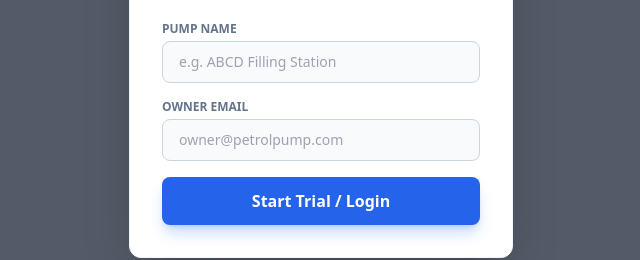
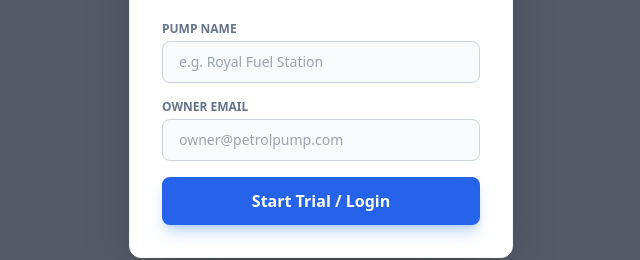
Before and after one commit to omtiwari9891-glitch/petro-app, a website: page public/index.html in a window 1280 px wide. Shown: the part 321-581 px from the top of the page, 319-959 px from the left. Drawn offline with nearby package versions, Linux system fonts and the light colour scheme.

Commit message:
Add files via upload

```diff
--- a/public/index.html
+++ b/public/index.html
@@ -19,11 +19,10 @@
             <form id="loginForm" class="space-y-4">
                 <div>
                     <label class="block text-xs font-bold uppercase text-slate-500 mb-1">Pump Name</label>
-                    <input type="text" id="loginPumpName" placeholder="e.g. ABCD Filling Station" required class="w-full px-4 py-2.5 bg-slate-50 border border-slate-300 rounded-lg text-sm focus:ring-2 focus:ring-blue-500 focus:outline-none">
+                    <input type="text" id="loginPumpName" placeholder="e.g. Royal Fuel Station" required class="w-full px-4 py-2.5 bg-slate-50 border border-slate-300 rounded-lg text-sm focus:ring-2 focus:ring-blue-500 focus:outline-none">
                 </div>
                 <div>
                     <label class="block text-xs font-bold uppercase text-slate-500 mb-1">Owner Email</label>
-                    <!-- Generic placeholder used here -->
                     <input type="email" id="loginEmail" placeholder="owner@petrolpump.com" required class="w-full px-4 py-2.5 bg-slate-50 border border-slate-300 rounded-lg text-sm focus:ring-2 focus:ring-blue-500 focus:outline-none">
                 </div>
                 <button type="submit" class="w-full bg-blue-600 text-white font-bold py-3 rounded-lg hover:bg-blue-700 transition shadow-lg shadow-blue-500/30">Start Trial / Login</button>
```
